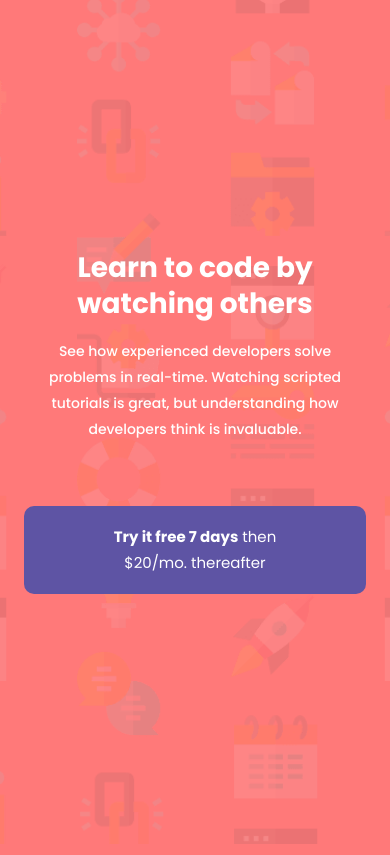
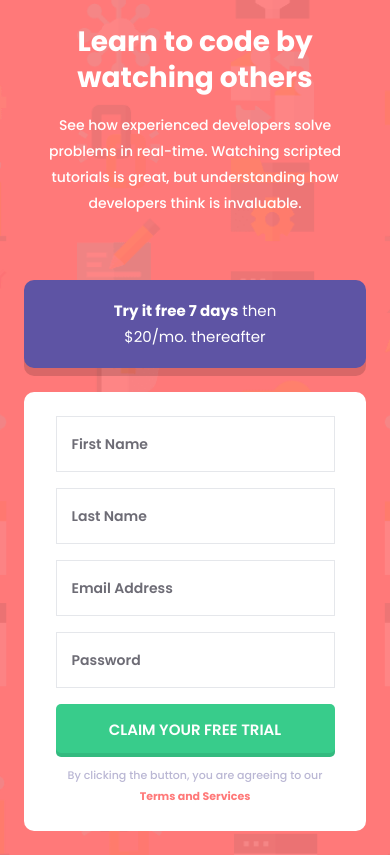
Before and after one commit to BYCODDE/intro-component-with-sign-up-form, a React (Vite) app: page / in a window 390 px wide. Built offline with nearby package versions, Linux system fonts and the light colour scheme.

Commit message:
mobile default markup done!

```diff
--- a/src/App.tsx
+++ b/src/App.tsx
@@ -1,10 +1,14 @@
 import "./App.css";
 import Header from "./components/Header/Header";
+import Main from "./components/Main/Main";
 
 function App() {
-  return <>
-  <Header />
-  </>;
+  return (
+    <>
+      <Header />
+      <Main />
+    </>
+  );
 }
 
 export default App;
--- a/src/components/Header/Header.tsx
+++ b/src/components/Header/Header.tsx
@@ -9,9 +9,9 @@ function Header() {
         scripted tutorials is great, but understanding how developers think is
         invaluable.
       </p>
-      <div className="rounded-[10px] bg-[#5E54A4]  max-h-[88px] font-[400] text-[15px] leading-[26px] p-[18px] ">
-        <span className="font-bold">Try it free 7 days</span> then <br /> $20/mo.
-        thereafter
+      <div className="rounded-[10px] bg-[#5E54A4]  max-h-[88px] font-[400] text-[15px] leading-[26px] p-[18px] shadow-custom  mb-[24px]">
+        <span className="font-bold">Try it free 7 days</span> then <br />
+        $20/mo. thereafter
       </div>
     </header>
   );
--- /dev/null
+++ b/src/components/Main/Main.tsx
@@ -0,0 +1,51 @@
+function Main() {
+  return (
+    <main>
+      <form className="rounded-[10px]  bg-[#FFF] p-[24px] cursor-pointer">
+        <div className="flex justify-center items-center flex-col gap-[16px]">
+          <input
+            className="w-full p-[15px] border-[1px] solid #DEDEDE max-w-[279px] max-h-[56px] placeholder:text-[#3D3B48]  placeholder:text-[14px] placeholder:font-[600] placeholder:leading-[26px] placeholder:opacity-75"
+            id="firstName"
+            name="firstName"
+            placeholder="First Name"
+          />
+
+          <input
+            className="w-full p-[15px] border-[1px] solid #DEDEDE max-w-[279px] max-h-[56px] placeholder:text-[#3D3B48]  placeholder:text-[14px] placeholder:font-[600] placeholder:leading-[26px]  placeholder:opacity-75"
+            id="lastName"
+            name="lastName"
+            placeholder="Last Name"
+          />
+
+          <input
+            className="w-full p-[15px] border-[1px] solid #DEDEDE max-w-[279px] max-h-[56px] placeholder:text-[#3D3B48]  placeholder:text-[14px] placeholder:font-[600] placeholder:leading-[26px] placeholder:opacity-75"
+            id="email"
+            name="email"
+            placeholder="Email Address"
+          />
+
+          <input
+            className="w-full p-[15px] border-[1px] solid #DEDEDE max-w-[279px] max-h-[56px] placeholder:text-[#3D3B48]  placeholder:text-[14px] placeholder:font-[600] placeholder:leading-[26px] placeholder:opacity-75"
+            id="password"
+            name="password"
+            placeholder="Password"
+          />
+        </div>
+        {/* <div className=""> */}
+        <button
+          className="bg-[#38CC8B] text-[15px] p-[15px] font-[600] rounded-[5px] shadow-custom2 w-full max-w-[279px] max-h-[56px] mt-[16px] mb-[8px]"
+          type="submit"
+        >
+          CLAIM YOUR FREE TRIAL
+        </button>
+        {/* </div> */}
+        <p className="text-[11px] text-[#BAB7D4] font-medium leading-[21px] flex flex-col">
+          By clicking the button, you are agreeing to our
+          <span className="text-[#FF7979] font-bold">Terms and Services</span>
+        </p>
+      </form>
+    </main>
+  );
+}
+
+export default Main;
--- a/tailwind.config.js
+++ b/tailwind.config.js
@@ -7,8 +7,11 @@ export default {
         "mobile-bg": "url('/images/bg-intro-mobile.png')",
       },
       fontFamily: {
-
-        "poppins": ["Poppins", "sans-serif"],
+        poppins: ["Poppins", "sans-serif"],
+      },
+      boxShadow: {
+        custom: "0px 8px 0px 0px rgba(0, 0, 0, 0.15)",
+        custom2: "0px -4px 0px 0px rgba(0, 0, 0, 0.09) inset",
       },
     },
   },
```
